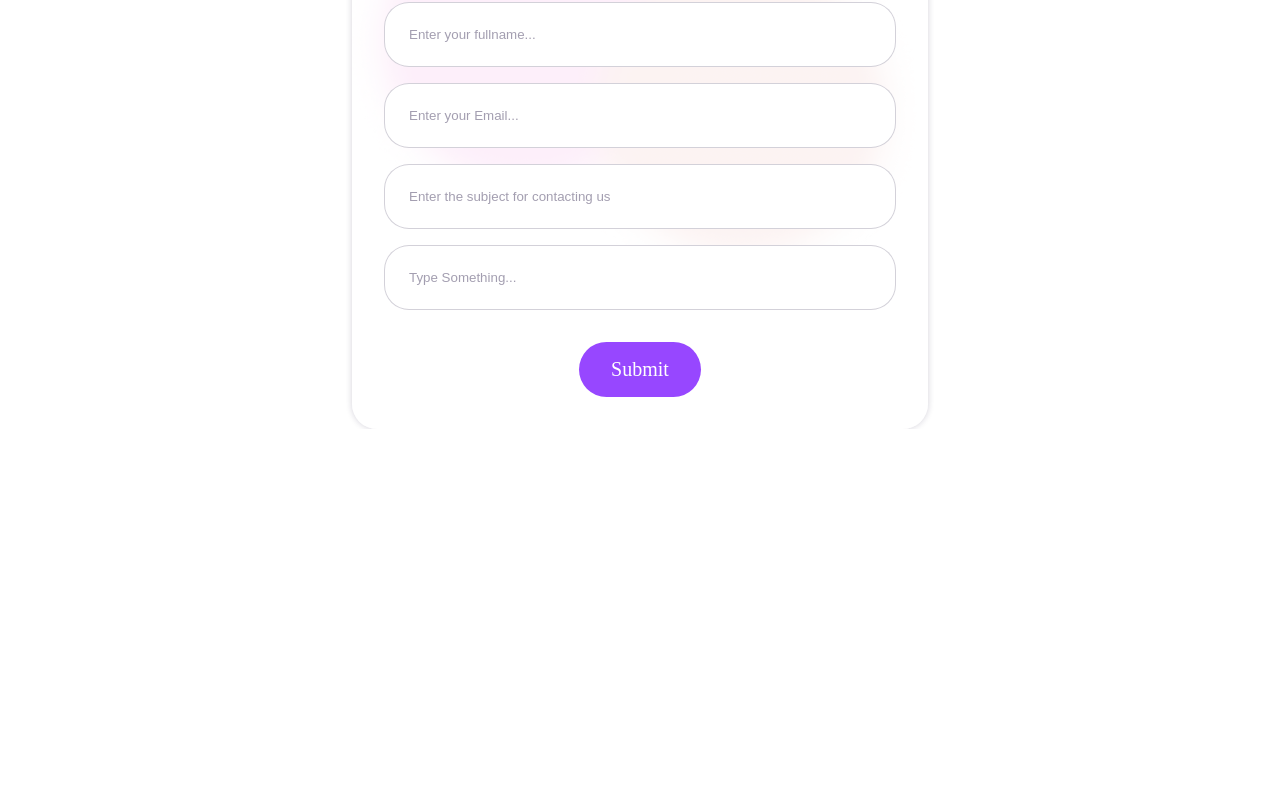
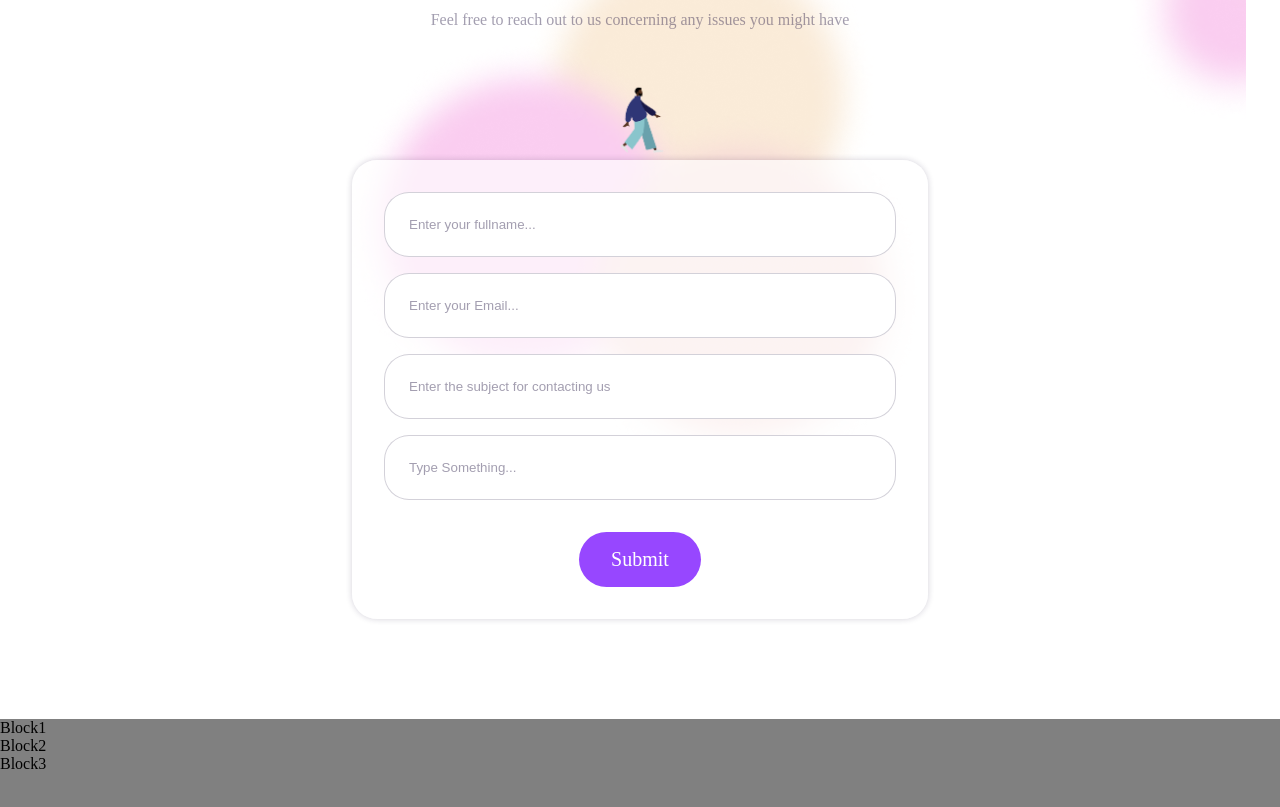
Before and after one commit to Chidubem03/SquareLinq.Inc, a React (Create React App) app: page / in a window 1280 px wide. Shown: the part 4222-5029 px from the top of the page. Before the commit the page ends 4651 px from the top, so only its background shows below. Built offline with nearby package versions, Linux system fonts and the light colour scheme; a web font is replaced by a local one.

Commit message:
made some style change in the contact us section

```diff
--- /dev/null
+++ b/src/Pages/Landing/Footer.css
@@ -0,0 +1,5 @@
+.footer-section{
+    height: 200px;
+    width: auto;
+    background-color: grey;
+}
--- a/src/Pages/Landing/Footer.jsx
+++ b/src/Pages/Landing/Footer.jsx
@@ -1,6 +1,18 @@
+import "./Footer.css"
+
+
 const Footer = () => {
     return (
-        <div className="footer-section"></div>
+        <div className="footer-section">
+
+          <div className = "footer-section_InnerTop">
+            <div className="footer-section_Inner1"> Block1</div>
+            <div className="footer-section_Inner2"> Block2</div>
+            <div className="footer-section_Inner3"> Block3</div>
+          </div>
+
+          <div className="footer-section_InnerBottom"></div>
+        </div>
       );
 }
 
--- a/src/Pages/Landing/Landing.jsx
+++ b/src/Pages/Landing/Landing.jsx
@@ -157,7 +157,7 @@ const Landing = () => {
             </form>
           </div>
 
-          <div className="contactUs-container contact">
+          { <div className="contactUs-container contact">
             <h4>Contact Us</h4>
 
             <p>
@@ -180,7 +180,7 @@ const Landing = () => {
               />
               <button>Submit</button>
             </form>
-          </div>
+          </div> }
         </div>
       </div>
     </div>
--- a/src/index.css
+++ b/src/index.css
@@ -118,7 +118,7 @@ nav > ul > li > a:hover {
   position: relative;
   display: flex;
   flex-direction: column;
-  max-height: 500vh;
+  /*    max-height: 500vh; */
   height: 100%;
 }
 /*hero section*/
@@ -185,7 +185,7 @@ nav > ul > li > a:hover {
 }
 /* last container styling */
 .last-container {
-  height: 120vh;
+  /* height: 120vh; */
   display: flex;
   flex-direction: column;
 }
@@ -273,8 +273,8 @@ nav > ul > li > a:hover {
 }
 .subLast .contactUs-container {
   position: relative;
-  top: 200px;
-  height: 75%;
+  /* top: 200px; */
+  /* height: 75%; */
   width: 45%;
   display: flex;
   flex-direction: column;
```
